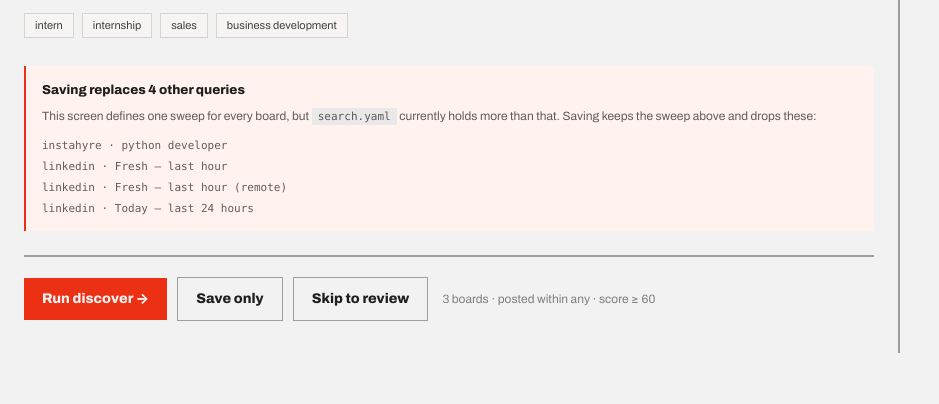
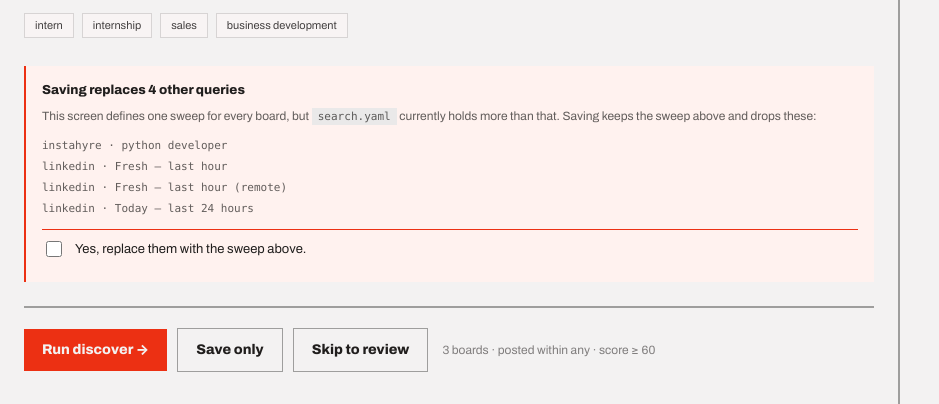
Before and after one commit to Siba-mangal/jobbot, a FastAPI app: page /search in a window 1280 px wide. Shown: the part 804-1208 px from the top of the page, without its empty margins (0-939 px from the left). Before the commit the page ends 1157 px from the top, so only its background shows below. Run offline with FastAPI, Linux system fonts and the light colour scheme.

Commit message:
Gate the destructive save on Search, and add a screenshot demo to the README
Two changes, one of them prompted by a real loss.

The gate
--------
Saving the Search screen collapses every site to the one shared sweep, which
discards any other queries in search.yaml. The screen already listed exactly
what it would drop — but a banner is not a gate, and "Run discover →" is the
primary button on that page. Clicking it replaced a hand-built pair of
LinkedIn 1h/24h freshness queries for someone who never scrolled past the
warning.

So a save that would discard anything now requires a confirmation, the same
rule the apply submit gate follows: irreversible things take a second
deliberate act. A refused save also starts no discover run, so the primary
button cannot half-execute.

Six tests cover it, including that the config is byte-identical after a
refusal and that no task starts off one.

The demo
--------
README now shows the four pipeline screens against a live database: Home,
Search, Review, Run.

The Applications screen is deliberately absent. It lists the employers a run
actually applied to, and this repository is public — that is the author's job
search, not a feature illustration. Noted in the README so its absence reads
as a decision rather than an oversight.

Also folded the duplicate "The website" section into the demo, and recorded
the measured contrast reasoning (ground-on-accent is 3.18:1 in light mode,
so the poster field uses a deeper step of the same ramp).

473 tests, lint clean.

```diff
--- a/src/jobbot/web/app.py
+++ b/src/jobbot/web/app.py
@@ -690,7 +690,7 @@ def _extra_queries(cfg, primary: SearchQuery) -> list[dict]:
 
 
 @app.get("/search")
-def search_page(request: Request, saved: str = ""):
+def search_page(request: Request, saved: str = "", error: str = ""):
     cfg = load_search_config()
     primary = _primary_query(cfg)
 
@@ -748,6 +748,7 @@ def search_page(request: Request, saved: str = ""):
                 f"posted within {_fresh_key(primary)} · score ≥ {cfg.review.min_score}"
             ),
             "saved_note": saved,
+            "error": error,
         },
     )
 
@@ -762,8 +763,27 @@ def save_search(
     excludes: str = Form(default=""),
     boards: list[str] = Form(default=[]),
     then: str = Form(default=""),
+    confirm_replace: str = Form(default=""),
 ):
     cfg = load_search_config()
+
+    # Saving collapses every site to the one shared sweep. When that would
+    # discard other queries it is not a reversible edit, so it needs a second
+    # deliberate act — the same rule the apply gate follows. A banner alone
+    # was not enough: "Run discover →" is the primary button on this screen,
+    # and clicking it quietly replaced a hand-built set of LinkedIn freshness
+    # queries for someone who never scrolled past it.
+    losing = _extra_queries(cfg, _primary_query(cfg))
+    if losing and confirm_replace != "yes":
+        return RedirectResponse(
+            "/search?error=" + _q(
+                f"Saving replaces {len(losing)} other quer"
+                f"{'y' if len(losing) == 1 else 'ies'}. "
+                "Tick the confirmation to go ahead."
+            ),
+            status_code=303,
+        )
+
     hours = FRESH_CHOICES.get(fresh)
     query = SearchQuery(
         keywords=keywords.strip(),
--- a/src/jobbot/web/templates/search.html
+++ b/src/jobbot/web/templates/search.html
@@ -17,6 +17,7 @@
     {% if saved_note %}
       <div class="banner ok">Saved to <code>config/search.yaml</code>.</div>
     {% endif %}
+    {% if error %}<div class="banner err">{{ error }}</div>{% endif %}
 
     <hr class="hr">
 
@@ -97,6 +98,10 @@
             <span class="mono" style="font-size:11px;color:var(--ink-70)">{{ e.site }} · {{ e.label }}</span>
           {% endfor %}
         </div>
+        <label class="check" style="margin-top:12px;border-top-color:var(--accent)">
+          <input type="checkbox" name="confirm_replace" value="yes">
+          Yes, replace them with the sweep above.
+        </label>
       </div>
     {% endif %}
 
```
Also changed, not shown: tests/test_search_screen.py (+60 -0 lines), README.md, 4 other files.
